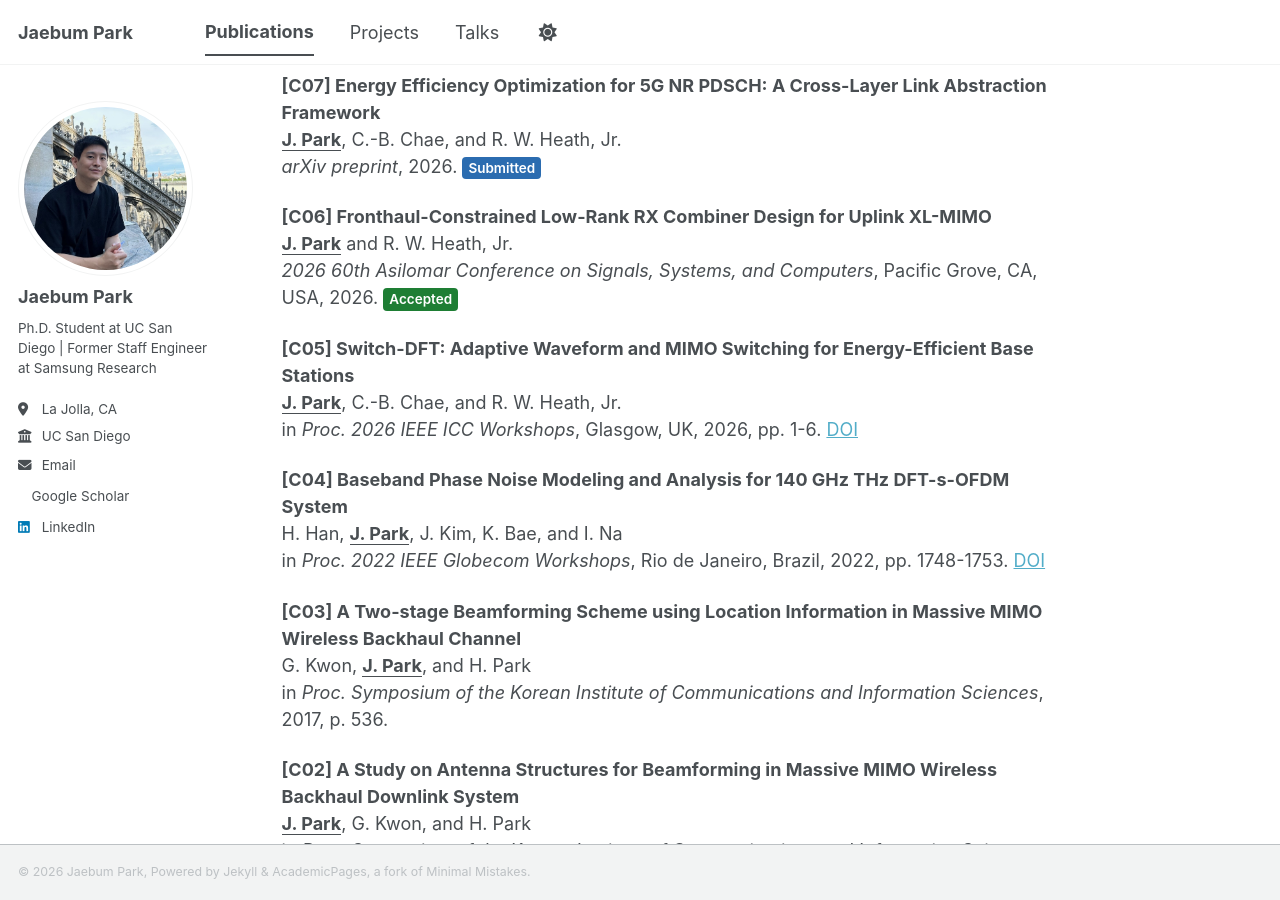
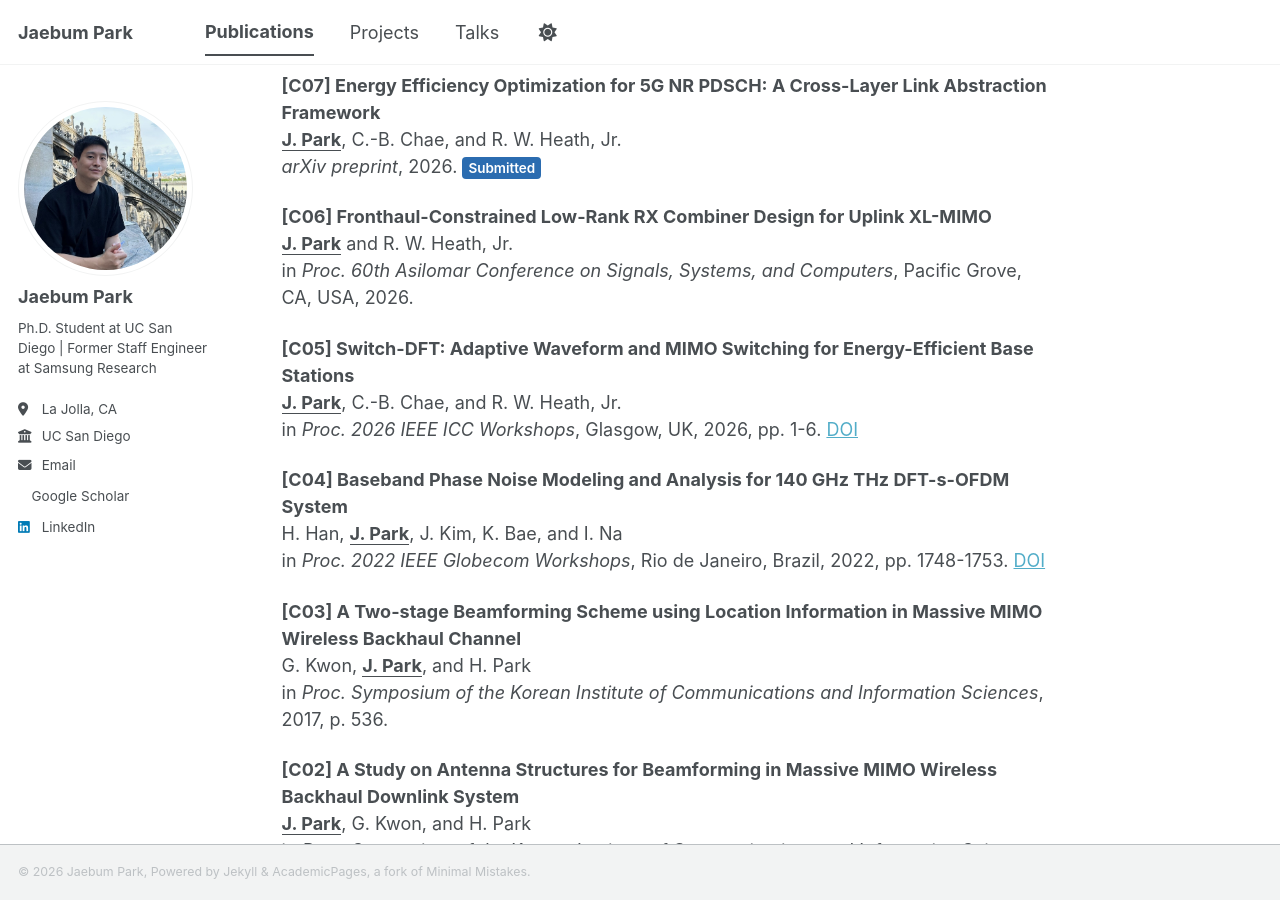
Before and after one commit to jpark-wireless/jpark-wireless.github.io, a Jekyll site: the page built from _pages/publications.md, in a window 1280 px wide and 900 px high, scrolled down 1317 px. Built offline with Jekyll 4.4.1, drawn with Linux system fonts in a browser that asks for light colours; a style sheet for code colours, icons or effects is not loaded.

Commit message:
Format Asilomar entry as in Proc. and drop Accepted badge

```diff
--- a/_pages/publications.md
+++ b/_pages/publications.md
@@ -47,7 +47,7 @@ B. Ning, H. Yin, S. Liu, H. Deng, S. Yang, Y. Zhang, W. Mei, D. Gesbert, <b><u>J
 
 <b>\[C06\] Fronthaul-Constrained Low-Rank RX Combiner Design for Uplink XL-MIMO</b> <br>
 <b><u>J. Park</u></b> and R. W. Heath, Jr. <br>
-<i>2026 60th Asilomar Conference on Signals, Systems, and Computers</i>, Pacific Grove, CA, USA, 2026. <span class="pub-badge accepted">Accepted</span>
+in <i>Proc. 60th Asilomar Conference on Signals, Systems, and Computers</i>, Pacific Grove, CA, USA, 2026.
 
 <b>\[C05\] Switch-DFT: Adaptive Waveform and MIMO Switching for Energy-Efficient Base Stations</b> <br>
 <b><u>J. Park</u></b>, C.-B. Chae, and R. W. Heath, Jr. <br>
```
